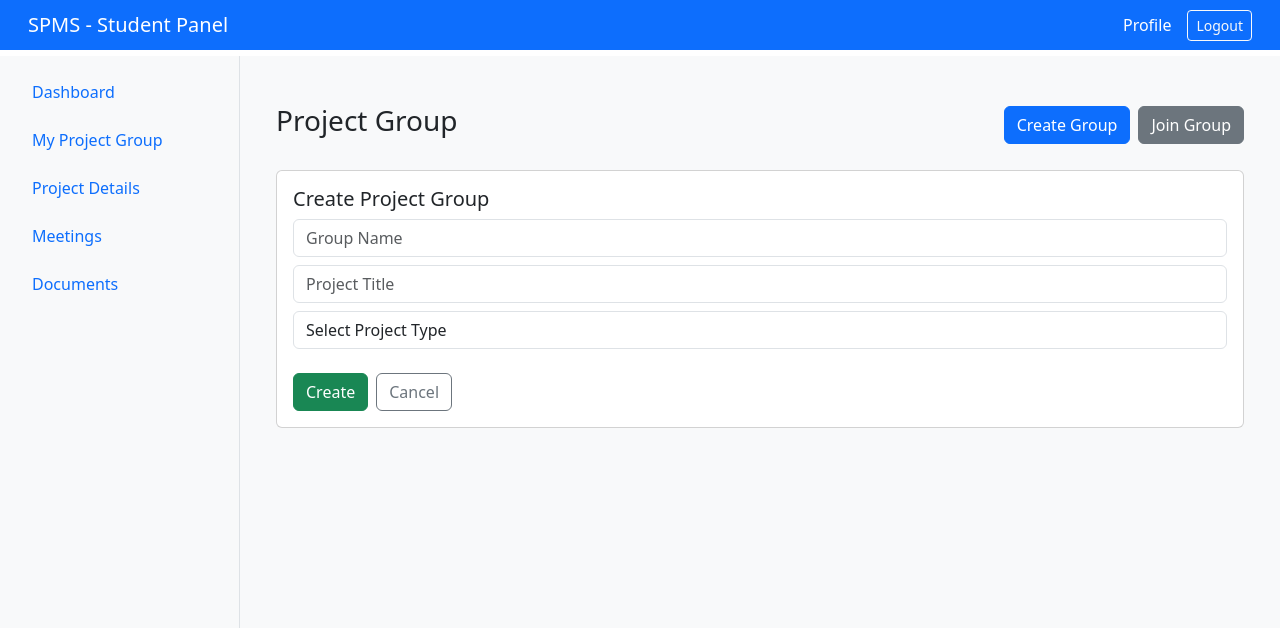
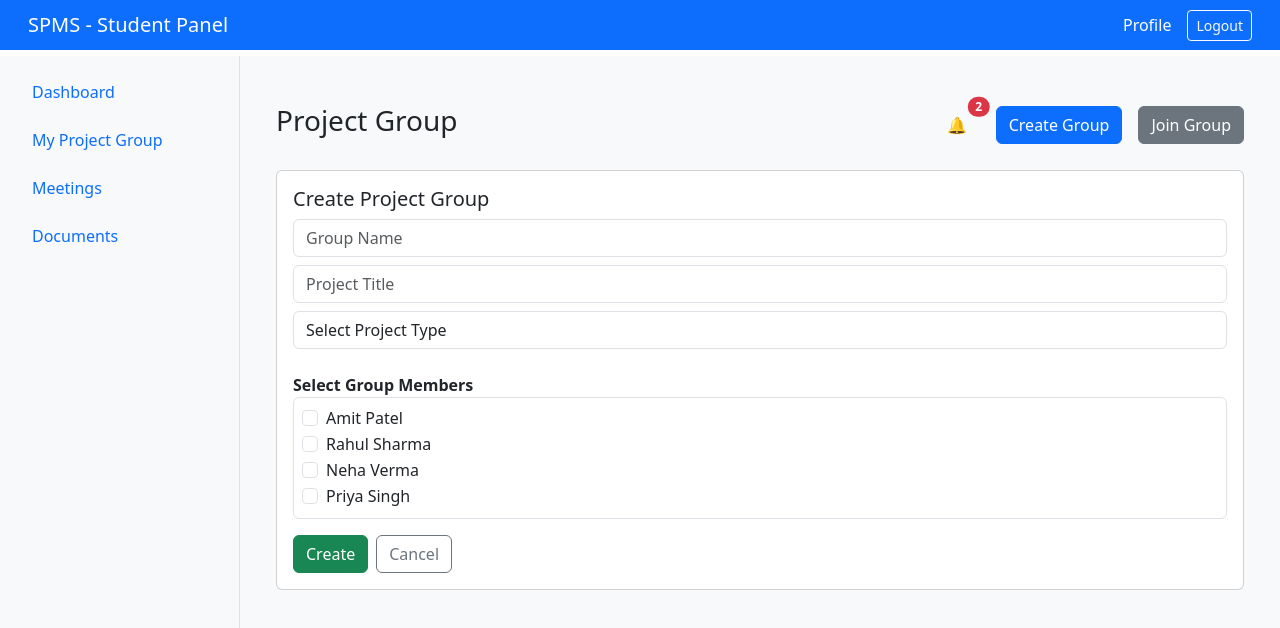
Before and after one commit to Narolayash/spms-project, a React (Vite) app in the folder frontend-spms/: page /student/project-group/create in a window 1280 px wide. Shown: the top 628 px of the page. Built offline with nearby package versions, Linux system fonts and the light colour scheme.

Commit message:
project group creation create join
project details

```diff
--- a/frontend-spms/src/App.jsx
+++ b/frontend-spms/src/App.jsx
@@ -26,6 +26,7 @@ import StudentDashboard from "./pages/Student/StudentDashboard";
 import ProfileLayout from "./pages/Student/Profile/ProfileLayout";
 import ProfileView from "./pages/Student/Profile/ProfileView";
 import ProfileUpdate from "./pages/Student/Profile/ProfileUpdate";
+import ProjectDetail from "./pages/Student/ProjectGroup/ProjectDetail";
 
 import ProjectGroupLayout from "./pages/Student/ProjectGroup/ProjectGroupLayout";
 import ProjectGroup from "./pages/Student/ProjectGroup/MyProjectGroup";
@@ -78,6 +79,7 @@ function App() {
             <Route index element={<ProjectGroup />} />
             <Route path="create" element={<CreateGroupForm />} />
             <Route path="join" element={<JoinGroup />} />
+            <Route path=":groupId" element={<ProjectDetail />} />
           </Route>
 
 
--- a/frontend-spms/src/pages/student/Profile/ProfileUpdate.jsx
+++ b/frontend-spms/src/pages/student/Profile/ProfileUpdate.jsx
@@ -20,6 +20,10 @@ function ProfileUpdate() {
   const handleSubmit = (e) => {
     e.preventDefault();
     alert("Student profile updated");
+    navigate("/student/profile");
+  };
+
+  const handleCancel = () => {
     navigate("/student/profile");
   };
 
@@ -76,6 +80,8 @@ function ProfileUpdate() {
       </div>
 
       <button className="btn btn-success">Update</button>
+
+      <button type="button" className="btn btn-secondary ms-2" onClick={handleCancel}> Cancel</button>
     </form>
   );
 }
--- a/frontend-spms/src/pages/student/ProjectGroup/CreateGroup.jsx
+++ b/frontend-spms/src/pages/student/ProjectGroup/CreateGroup.jsx
@@ -1,10 +1,15 @@
-// project create karva mate nu form
-
 import React, { useState } from "react";
 import { useNavigate } from "react-router-dom";
 
 const CreateGroupForm = () => {
   const navigate = useNavigate();
+
+  const students = [
+    { id: 1, name: "Amit Patel" },
+    { id: 2, name: "Rahul Sharma" },
+    { id: 3, name: "Neha Verma" },
+    { id: 4, name: "Priya Singh" }
+  ];
 
   const [form, setForm] = useState({
     groupName: "",
@@ -13,26 +18,104 @@ const CreateGroupForm = () => {
     members: []
   });
 
+  const handleChange = (e) => {
+    setForm({ ...form, [e.target.name]: e.target.value });
+  };
+
+  // 👇 Checkbox handle
+  const handleMemberCheck = (studentId) => {
+    setForm((prev) => ({
+      ...prev,
+      members: prev.members.includes(studentId)
+        ? prev.members.filter((id) => id !== studentId)
+        : [...prev.members, studentId]
+    }));
+  };
+
   const handleCancel = () => {
     navigate("/student/project-group");
+  };
+
+  const handleSubmit = () => {
+    console.log("Final Group Data:", form);
   };
 
   return (
     <div className="card mt-4 p-3">
       <h5>Create Project Group</h5>
 
-      <input className="form-control mb-2" placeholder="Group Name" />
-      <input className="form-control mb-2" placeholder="Project Title" />
+      <input
+        className="form-control mb-2"
+        placeholder="Group Name"
+        name="groupName"
+        value={form.groupName}
+        onChange={handleChange}
+      />
 
-      <select className="form-control mb-2">
-        <option>Select Project Type</option>
-        <option>Major</option>
-        <option>Mini</option>
-        <option>Research</option>
+      <input
+        className="form-control mb-2"
+        placeholder="Project Title"
+        name="projectTitle"
+        value={form.projectTitle}
+        onChange={handleChange}
+      />
+
+      <select
+        className="form-control mb-2"
+        name="projectType"
+        value={form.projectType}
+        onChange={handleChange}
+      >
+        <option value="">Select Project Type</option>
+        <option value="Major">Major</option>
+        <option value="Mini">Mini</option>
+        <option value="Research">Research</option>
       </select>
 
+      {/* 👇 Checkbox Members */}
+      <label className="fw-bold mt-3">Select Group Members</label>
+
+      <div
+        className="border rounded p-2"
+        style={{
+          maxHeight: "200px",
+          overflowY: "auto"
+        }}
+      >
+        {students.map((stu) => (
+          <div key={stu.id} className="form-check">
+            <input
+              type="checkbox"
+              className="form-check-input"
+              id={`stu-${stu.id}`}
+              checked={form.members.includes(stu.id)}
+              onChange={() => handleMemberCheck(stu.id)}
+            />
+            <label
+              className="form-check-label"
+              htmlFor={`stu-${stu.id}`}
+            >
+              {stu.name}
+            </label>
+          </div>
+        ))}
+      </div>
+
+      {/* Selected Members Preview */}
+      {form.members.length > 0 && (
+        <div className="mt-2">
+          <strong>Selected Members:</strong>
+          <ul>
+            {form.members.map((id) => {
+              const student = students.find((s) => s.id === id);
+              return <li key={id}>{student?.name}</li>;
+            })}
+          </ul>
+        </div>
+      )}
+
       <div className="d-flex gap-2 mt-3">
-        <button className="btn btn-success">
+        <button className="btn btn-success" onClick={handleSubmit}>
           Create
         </button>
 
--- a/frontend-spms/src/pages/student/ProjectGroup/JoinGroup.jsx
+++ b/frontend-spms/src/pages/student/ProjectGroup/JoinGroup.jsx
@@ -4,6 +4,16 @@ import { useNavigate } from "react-router-dom";
 const JoinGroup = () => {
   const navigate = useNavigate();
   const [groupCode, setGroupCode] = useState("");
+
+//   const handleJoin = () => {
+//   // API call
+//   POST /api/groups/join-request
+//   {
+//     groupCode,
+//     studentId
+//   }
+// };
+
 
   return (
     <div className="card mt-4 p-3">
@@ -16,7 +26,10 @@ const JoinGroup = () => {
       />
 
       <div className="d-flex gap-2 mt-3">
-        <button className="btn btn-primary">
+        <button
+          className="btn btn-primary"
+          // onClick={() => navigate("/student/project-group")}
+        >
           Join
         </button>
 
--- /dev/null
+++ b/frontend-spms/src/pages/student/ProjectGroup/JoinRequestNotification.jsx
@@ -0,0 +1,83 @@
+    import React, { useState, useEffect } from "react";
+
+const JoinRequestNotification = () => {
+  const [open, setOpen] = useState(false);
+  const [requests, setRequests] = useState([]);
+
+  const isLeader = true; // 🔥 later backend se aayega
+
+  useEffect(() => {
+    if (isLeader) {
+      // Dummy data (API later)
+      setRequests([
+        { id: 1, studentName: "Rahul Sharma" },
+        { id: 2, studentName: "Neha Verma" }
+      ]);
+    }
+  }, [isLeader]);
+
+  if (!isLeader) return null; // ❌ non-leader ko icon nahi dikhega
+
+  const approve = (id) => {
+    console.log("Approved", id);
+    setRequests(prev => prev.filter(r => r.id !== id));
+  };
+
+  const reject = (id) => {
+    console.log("Rejected", id);
+    setRequests(prev => prev.filter(r => r.id !== id));
+  };
+
+  return (
+    <div className="position-relative">
+      {/* 🔔 Bell Icon */}
+      <button
+        className="btn btn-light position-relative"
+        onClick={() => setOpen(!open)}
+      >
+        🔔
+        {requests.length > 0 && (
+          <span className="position-absolute top-0 start-100 translate-middle badge rounded-pill bg-danger">
+            {requests.length}
+          </span>
+        )}
+      </button>
+
+      {/* Dropdown */}
+      {open && (
+        <div
+          className="card position-absolute end-0 mt-2 p-2"
+          style={{ width: "260px", zIndex: 1000 }}
+        >
+          <h6>Join Requests</h6>
+
+          {requests.length === 0 && (
+            <p className="text-muted mb-0">No new requests</p>
+          )}
+
+          {requests.map(req => (
+            <div key={req.id} className="border-bottom pb-2 mb-2">
+              <p className="mb-1">{req.studentName}</p>
+
+              <button
+                className="btn btn-success btn-sm"
+                onClick={() => approve(req.id)}
+              >
+                Accept
+              </button>
+
+              <button
+                className="btn btn-danger btn-sm ms-2"
+                onClick={() => reject(req.id)}
+              >
+                Reject
+              </button>
+            </div>
+          ))}
+        </div>
+      )}
+    </div>
+  );
+};
+
+export default JoinRequestNotification;
--- a/frontend-spms/src/pages/student/ProjectGroup/ProjectDetail.jsx
+++ b/frontend-spms/src/pages/student/ProjectGroup/ProjectDetail.jsx
@@ -0,0 +1,64 @@
+import React from "react";
+import { useParams, useNavigate } from "react-router-dom";
+
+const ProjectDetail = () => {
+  const { groupId } = useParams();
+  const navigate = useNavigate();
+
+  // Dummy data (later API se aayega)
+  const project = {
+    groupName: "Avengers",
+    projectTitle: "THE AVENGERS INITIATIVE",
+    projectType: "Major",
+    projectArea: "AI & Defense",
+    description: "Earth protection system using AI",
+    guide: {
+      name: "Dr. Strange",
+      email: "strange@college.edu",
+      phone: "9999999999"
+    },
+    members: [
+      { name: "Doctor Strange", role: "Leader" },
+      { name: "Scarlet Witch", role: "Member" },
+      { name: "Vision", role: "Member" }
+    ]
+  };
+
+  return (
+    <div className="card mt-4 p-4">
+      <button
+        className="btn btn-sm btn-outline-secondary mb-3"
+        onClick={() => navigate(-1)}
+      >
+        ← Back
+      </button>
+
+      <h4>{project.projectTitle}</h4>
+      <p className="text-muted">{project.groupName}</p>
+
+      <p><b>Type:</b> {project.projectType}</p>
+      <p><b>Area:</b> {project.projectArea}</p>
+      <p><b>Description:</b> {project.description}</p>
+
+      <hr />
+
+      <h5>Guide Allocated</h5>
+      <p><b>Name:</b> {project.guide.name}</p>
+      <p><b>Email:</b> {project.guide.email}</p>
+      <p><b>Phone:</b> {project.guide.phone}</p>
+
+      <hr />
+
+      <h5>Group Members</h5>
+      <ul>
+        {project.members.map((m, i) => (
+          <li key={i}>
+            {m.name} — <small>{m.role}</small>
+          </li>
+        ))}
+      </ul>
+    </div>
+  );
+};
+
+export default ProjectDetail;
--- a/frontend-spms/src/pages/student/ProjectGroup/ProjectGroupLayout.jsx
+++ b/frontend-spms/src/pages/student/ProjectGroup/ProjectGroupLayout.jsx
@@ -1,6 +1,8 @@
 import { Outlet, useNavigate } from "react-router-dom";
+import JoinRequestNotification from "./JoinRequestNotification";
 
 const ProjectGroupLayout = () => {
+
   const navigate = useNavigate();
 
   return (
@@ -9,7 +11,9 @@ const ProjectGroupLayout = () => {
       <div className="d-flex justify-content-between align-items-center">
         <h3>Project Group</h3>
 
-        <div className="d-flex gap-2">
+        <div className="d-flex gap-3 align-items-center">
+          <JoinRequestNotification />
+
           <button
             className="btn btn-primary"
             onClick={() => navigate("create")}
@@ -24,6 +28,7 @@ const ProjectGroupLayout = () => {
             Join Group
           </button>
         </div>
+
       </div>
 
       <Outlet />
--- a/frontend-spms/src/pages/student/StudentSidebar.jsx
+++ b/frontend-spms/src/pages/student/StudentSidebar.jsx
@@ -27,11 +27,11 @@ const StudentSidebar = () => {
           </NavLink>
         </li>
 
-        <li className="nav-item">
+        {/* <li className="nav-item">
           <NavLink className="nav-link" to="/student/project-details">
             Project Details
           </NavLink>
-        </li>
+        </li> */}
 
         <li className="nav-item">
           <NavLink className="nav-link" to="/student/meetings">
```
Also changed, not shown: frontend-spms/src/pages/student/ProjectGroup/MyProjectGroup.jsx (+15 -19 lines), 2 other files (tests, documents, lock files or other folders).
